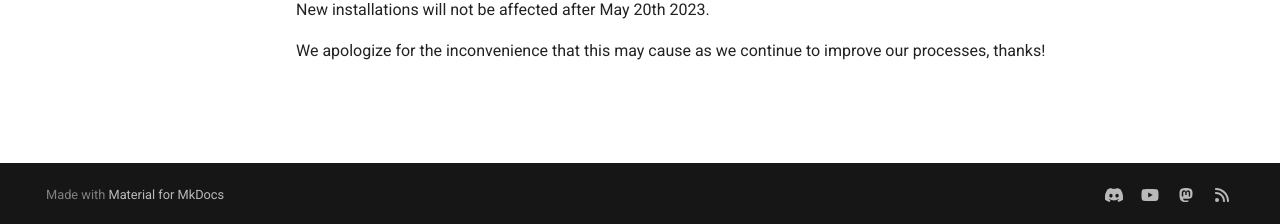
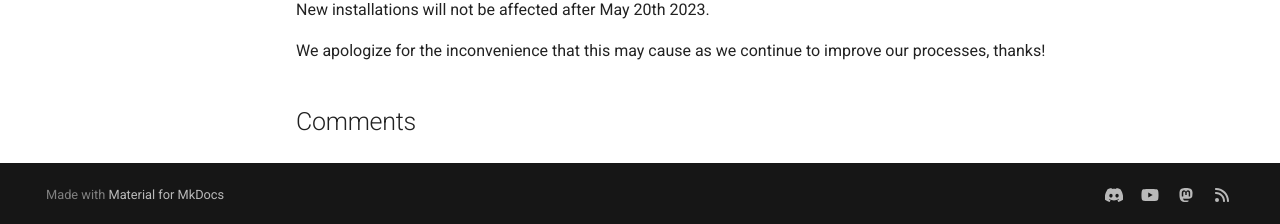
Before and after one commit to ublue-os/website, an MkDocs documentation site: the page built from docs/blog/posts/important-secure-boot-changes-required.md, in a window 1280 px wide and 1033 px high. Shown: the part 806-1030 px from the top of the window. Built offline with MkDocs 1.6.1 and Material for MkDocs 9.7.7, drawn with Linux system fonts in a browser that asks for light colours; comment, search, counter and statistics services are not loaded.

Commit message:
fix(blog): capitalization

```diff
--- a/docs/blog/posts/important-secure-boot-changes-required.md
+++ b/docs/blog/posts/important-secure-boot-changes-required.md
@@ -1,6 +1,6 @@
 ---
 date: 2023-05-19
-commentS: true
+comments: true
 authors:
   - bsherman
   - castrojo
```
